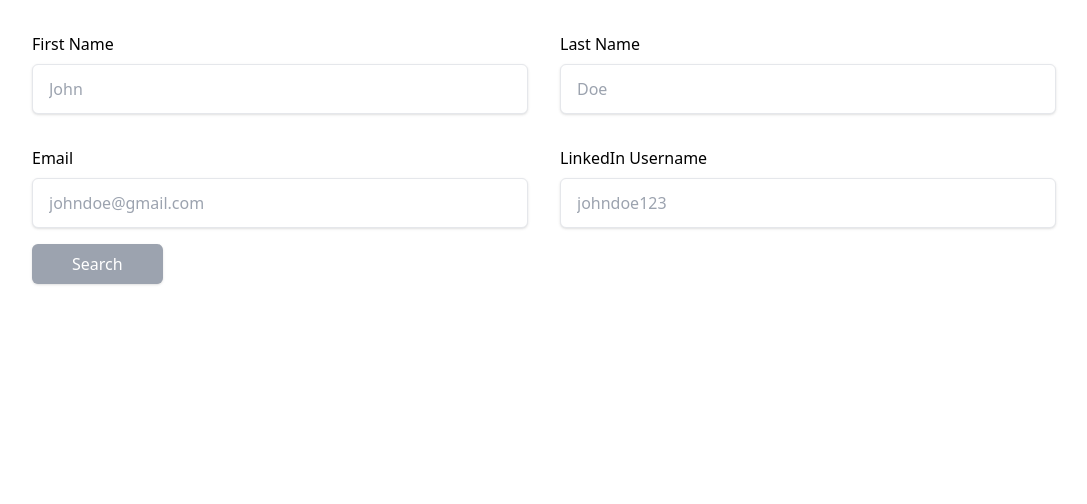
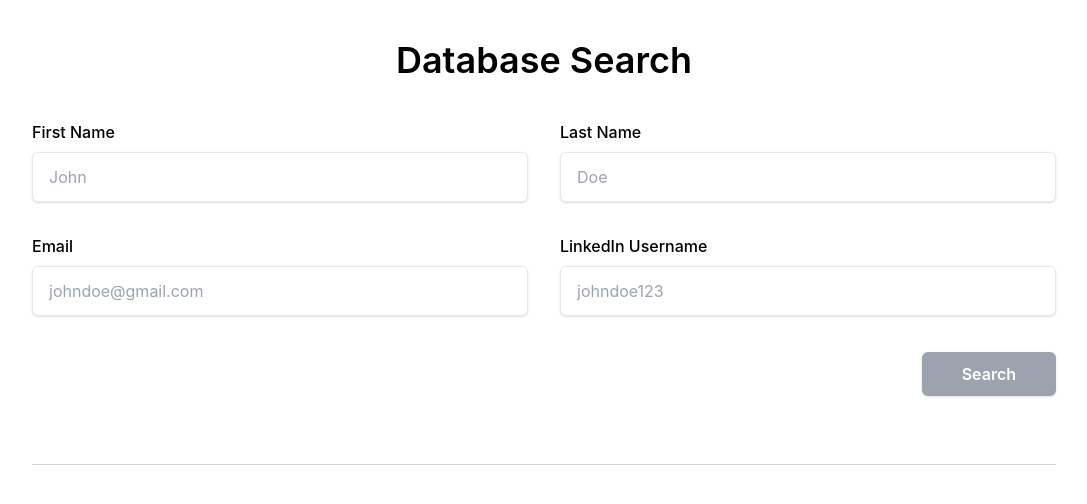
Before and after one commit to shaan-alam/obelus, a React (Create React App) app: page / in a window 1280 px wide. Shown: the top 504 px of the page, without its empty margins (96-1183 px from the left). Built offline with nearby package versions, Linux system fonts and the light colour scheme.

Commit message:
update styles

```diff
--- a/src/App.css
+++ b/src/App.css
@@ -1,6 +1,3 @@
-.App {
-  text-align: center;
-}
 
 .App-logo {
   height: 40vmin;
@@ -37,9 +34,8 @@
   }
 }
 
-@import url('https://fonts.googleapis.com/css2?family=Inter:wght@400;500&display=swap');
+@import url('https://fonts.googleapis.com/css2?family=Inter:wght@300;400;500;600&display=swap');
 
-.container {
+.App {
   font-family: 'Inter', sans-serif;
-  font-weight: 300;
 }
--- a/src/App.tsx
+++ b/src/App.tsx
@@ -4,6 +4,7 @@ import { api, getSearchResults } from "./api";
 import Results from "./components/Results";
 import Skeleton from "react-loading-skeleton";
 import "react-loading-skeleton/dist/skeleton.css";
+import "./App.css";
 
 interface IState {
   first_name?: string;
@@ -37,10 +38,12 @@ function App() {
     });
   };
 
-
   return (
     <div className="App">
-      <div className="w-[80%] mx-auto my-8">
+      <div className="w-[80%] mx-auto my-8 max-w-5xl">
+        <h1 className="text-4xl text-center font-semibold my-10">
+          Database Search
+        </h1>
         <div className="sm:grid grid-cols-2 gap-8">
           <div className="my-4 sm:my-0">
             <label htmlFor="" className="block font-medium mb-2">
@@ -95,8 +98,9 @@ function App() {
             />
           </div>
         </div>
+        <div className="text-center md:text-right py-5">
           <button
-          className="bg-blue-800 outline-none font-medium hover:bg-blue-900 text-white rounded-md py-2 shadow px-10 my-4 disabled:bg-gray-400 transition-all"
+            className="bg-blue-800 outline-none font-semibold hover:bg-blue-900 text-white rounded-md py-2.5 shadow px-10 my-4 disabled:bg-gray-400 transition-all"
             onClick={() => refetch()}
             disabled={
               !state.first_name &&
@@ -107,7 +111,10 @@ function App() {
           >
             Search
           </button>
+        </div>
+
         <>
+
           {(isLoading || isFetching) && (
             <div className="w-full sm:grid grid-cols-3 gap-6">
               <Skeleton height={200} />
@@ -119,7 +126,7 @@ function App() {
             </div>
           )}
           {isError && !isFetching && (
-            <div className="bg-red-200 p-2 text-center text-red-600 font-semibold rounded-md">
+            <div className="bg-red-100 p-5 text-center font-semibold text-red-600 font-semibold rounded-md">
               No Results found!
             </div>
           )}
@@ -127,6 +134,7 @@ function App() {
             <Results results={data.data} />
           )}
         </>
+        <hr className="my-8 h-px bg-gray-300 border-0" />
       </div>
     </div>
   );
--- a/src/components/Card/index.tsx
+++ b/src/components/Card/index.tsx
@@ -6,22 +6,21 @@ interface ICard {
 }
 
 const Card = ({ card }: { card: ICard }) => {
+  function capitalizeFirstLetter(str: string) {
+    return str.charAt(0).toUpperCase() + str.slice(1);
+  }
+
   return (
     <div className="my-6 sm:my-0 cursor-pointer card bg-white rounded-md hover:shadow-lg py-6 px-8 border">
       <ul>
-        <li className="font-semibold text-gray-800">
-          First Name:&nbsp;
-          <span className="text-black font-normal">{card.first_name}</span>
+        <li className="font-medium text-gray-800 text-lg">
+          {capitalizeFirstLetter(card.first_name)} {capitalizeFirstLetter(card.last_name)}
         </li>
-        <li className="font-semibold text-gray-800">
-          Last Name:&nbsp;
-          <span className="text-black font-normal">{card.last_name}</span>
-        </li>
-        <li className="font-semibold text-gray-800">
+        <li className="font-medium text-gray-800">
           Email:&nbsp;{" "}
           <span className="text-black font-normal">{card.email}</span>
         </li>
-        <li className="font-semibold text-gray-800">
+        <li className="font-medium text-gray-800">
           LinkedIn Username:&nbsp;
           <span className="text-black font-normal">
             {card.linkedin_username}
```
Lines whose indentation alone changed are shown as unchanged.
